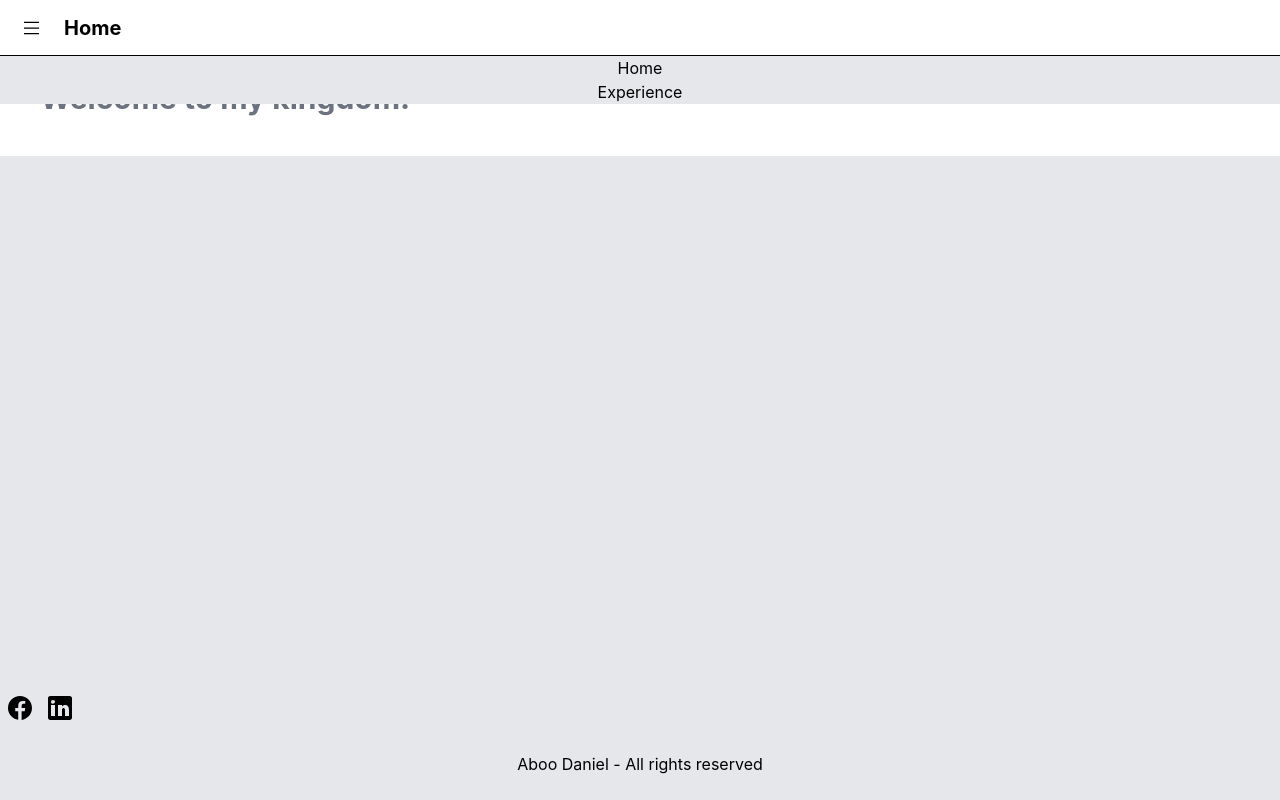
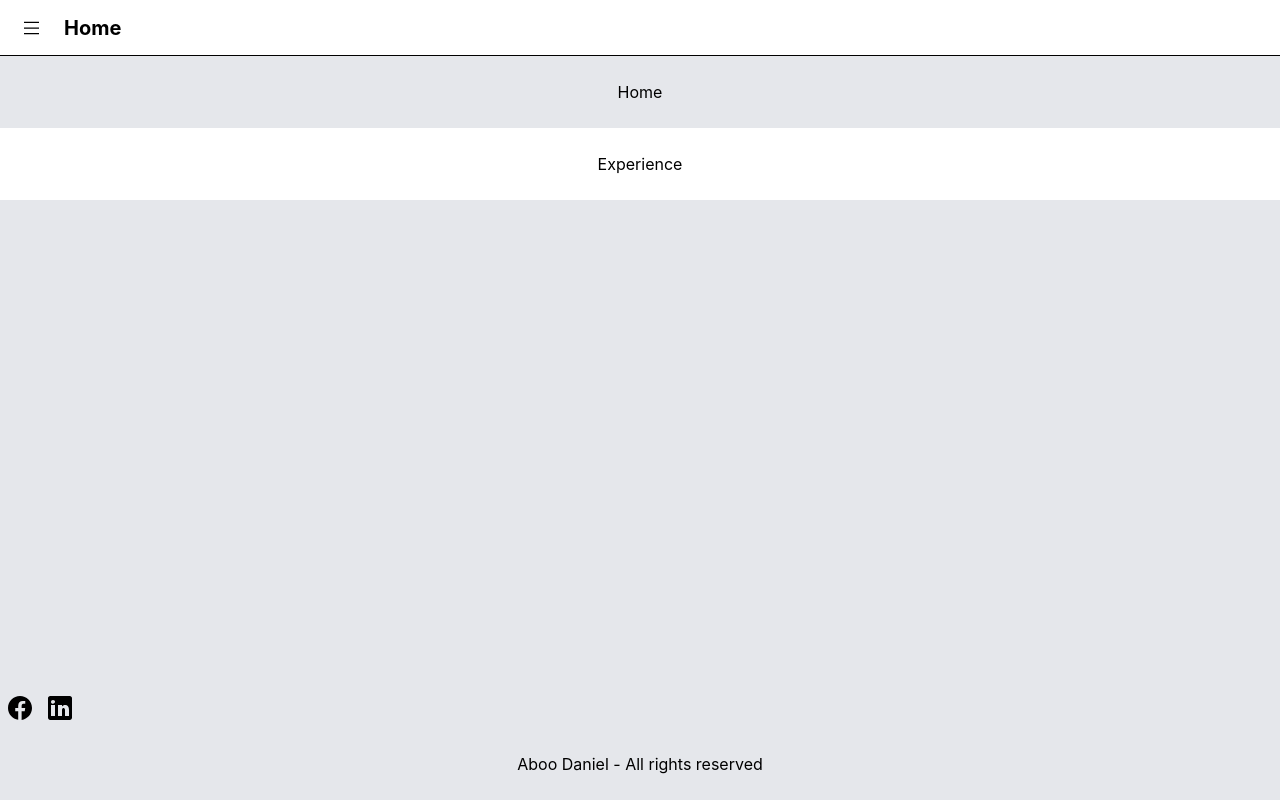
Before and after one commit to Daboo1998/aboodaniel-react-client, a React (Create React App) app: page / in a window 1280 px wide. Built offline with nearby package versions, Linux system fonts and the light colour scheme.

Commit message:
refactored to PageNavigatorBarLink

```diff
--- a/src/App.tsx
+++ b/src/App.tsx
@@ -3,7 +3,7 @@ import PageNavigator from "./components/pageNavigator/PageNavigator";
 import HomePageLayout from "./components/layouts/HomePageLayout";
 import ExperiencePageLayout from "./components/layouts/ExperiencePageLayout";
 import PageNavigatorBar from "./components/molecules/navigator/PageNavigatorBar";
-import NavigationBarLink from "./components/atoms/NavigationBarLink";
+import PageNavigatorBarLink from "./components/atoms/PageNavigatorBarLink";
 import Footer from "./components/molecules/Footer";
 import NotFoundPageLayout from "./components/layouts/NotFoundPageLayout";
 import Spacer from "./components/atoms/Spacer";
@@ -12,12 +12,12 @@ function App() {
     return (
       <PageNavigator>
           <PageNavigatorBar>
-              <NavigationBarLink to="/" pageTitle="Home">
+              <PageNavigatorBarLink to="/" pageTitle="Home">
                   Home
-              </NavigationBarLink>
-              <NavigationBarLink to="/experience" pageTitle="Experience">
+              </PageNavigatorBarLink>
+              <PageNavigatorBarLink to="/experience" pageTitle="Experience">
                   Experience
-              </NavigationBarLink>
+              </PageNavigatorBarLink>
           </PageNavigatorBar>
 
           <HomePageLayout path="/" />
```
Also changed, not shown: src/components/atoms/PageNavigatorBarLink.tsx (renamed from src/components/atoms/NavigationBarLink.tsx, +5 -5 lines).
